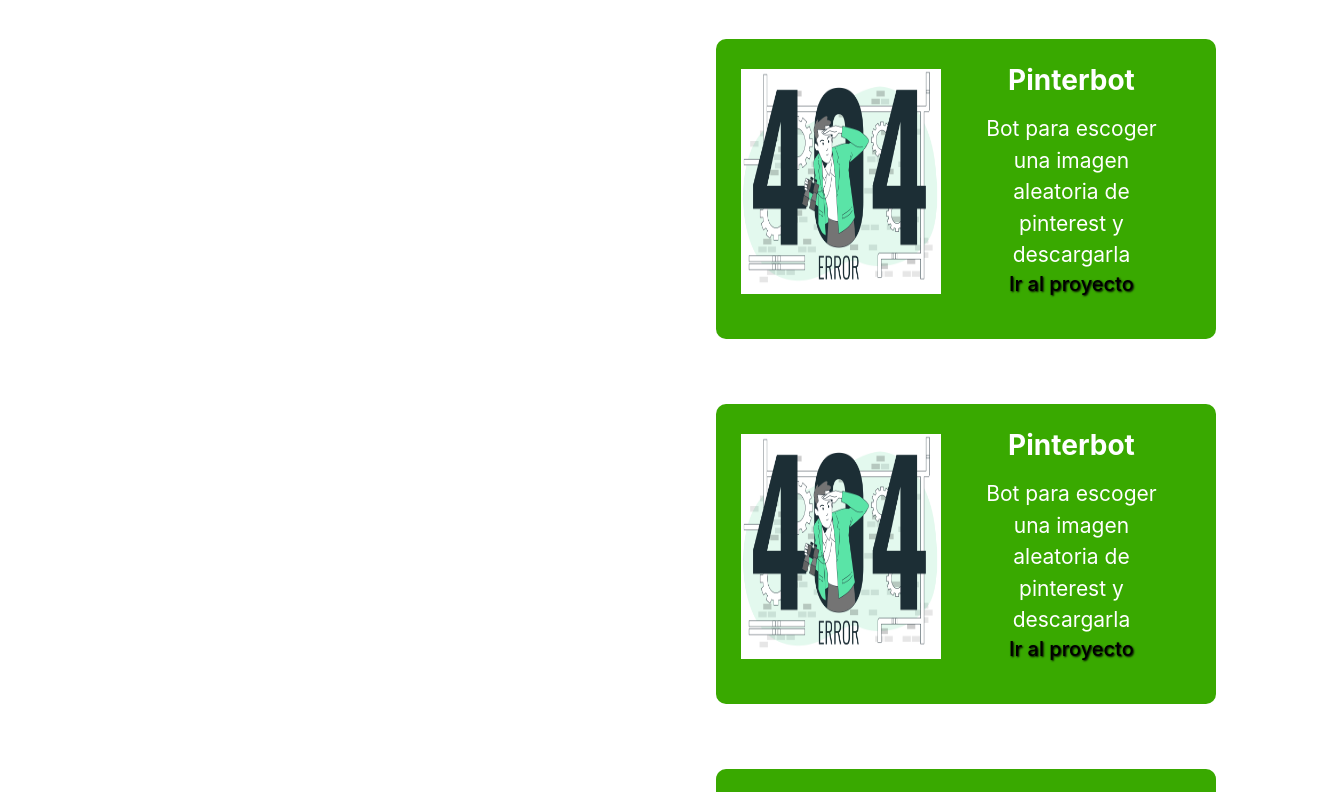
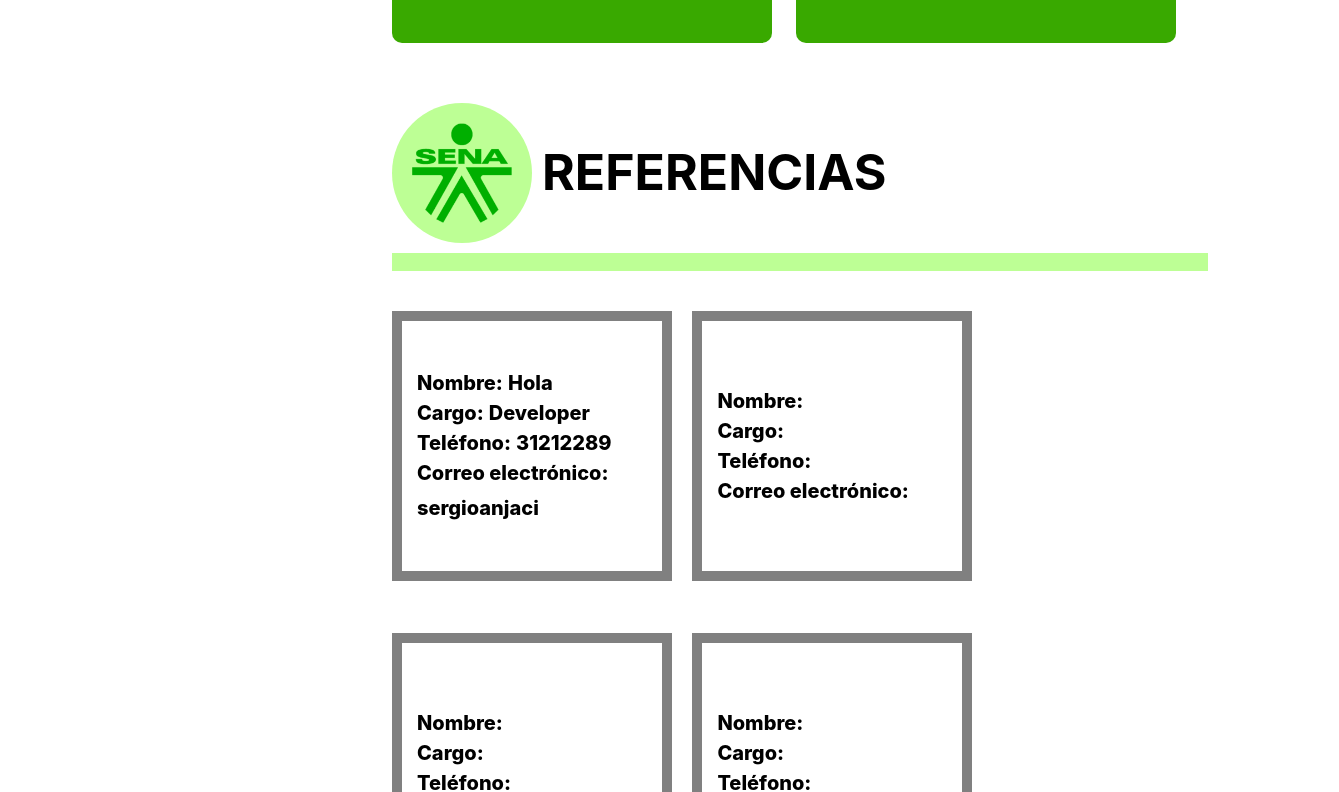
Before and after one commit to SergioChica/Portfolio-Sena, a React (Vite) app: page / in a window 1280 px wide. Shown: the part 1511-2303 px from the top of the page, 1339 px wide, since content can reach past the window. Built offline with nearby package versions, Linux system fonts and the light colour scheme.

Commit message:
Update Style

```diff
--- a/src/components/Pages/Home/Home.jsx
+++ b/src/components/Pages/Home/Home.jsx
@@ -50,13 +50,14 @@
         <References name='Hola' charge='Developer' phone='31212289' email='sergioanjaci' />
         <References name='' />
         <References name='' />
+        <References name='' />
         </div>
       </div>
       </section>
-      <section className='threeSection'>
+      <section className='fourSection'>
       <TitleCover title='EXPERIENCIA' />
-      <div className='containerThreeSection'>
-        <div className='TextThreeSection'>
+      <div className='containerFourSection'>
+        <div className='TextFourSection'>
         <Experience img={java} text='Bases' progress='50' />
         <Experience img={python} text='Bases' progress='50' />
         <Experience img={javascript} text='Intermedio' progress='70' />
--- a/src/components/Proyects/Proyects.css
+++ b/src/components/Proyects/Proyects.css
@@ -1,17 +1,17 @@
 .containerCard {
     background: rgb(57, 169, 0);
-    width: 500px;
-    height: 300px;
+    width: 380px;
+    height: 250px;
     display: flex;
-    gap: 30px;
+    gap: 20px;
     border-radius: 10px;
 }
 
 
 img.imgProyect {
     margin: 30px 0px 20px 25px;
-    width: 200px;
-    height: 75%;
+    width: 140px;
+    height: 70%;
 }
 
 .containerTextProyect {
@@ -25,17 +25,17 @@
 
 h2.titleProyect {
     height: 15%;
-    font-size: 28px;
+    font-size: 24px;
     margin: 0 0px 15px 0;
 }
 
 p.textPoryect {
-    height: 60%;
-    font-size: 21px;
+    height: 55%;
+    font-size: 16px;
     text-align: center;
 }
 
 a.linkProyect.active {
-    font-size: 20px;
+    font-size: 16px;
     color: black;
 }
--- a/src/components/References/References.css
+++ b/src/components/References/References.css
@@ -1,9 +1,9 @@
 .containerCardReferences {
     max-width: 350px;
-    width: 300px;
-    height: 280px;
+    width: 260px;
+    height: 250px;
     border: 10px solid gray;
-    font-size: 25px;
+    font-size: 20px;
     font-weight: 800;
     display: flex;
     flex-direction: column;
--- a/src/components/TitleCover/TitleCover.css
+++ b/src/components/TitleCover/TitleCover.css
@@ -15,28 +15,29 @@
   gap: 10px;
 }
 
-.containerTitleandLogo > h1{
-  font-size: 70px;
+.containerTitleandLogo > h1 {
+  font-size: 50px;
 }
 
 .containerImg {
   background: rgb(189, 255, 149);
   border-radius: 50%;
-  width: 180px;
-  height: 180px;
+  width: 140px;
+  height: 140px;
   display: flex;
   justify-content: center;
   align-items: center;
 }
 
+
 img {
-    height: 130px;
-    width: 130px;
+  height: 100px;
+  width: 100px;
 }
 
 .hrTitleCover {
   width: 85%;
-  height: 25px;
+  height: 18px;
   background: rgb(189, 255, 149);
   border: none;
 }
--- a/src/index.css
+++ b/src/index.css
@@ -64,7 +64,7 @@
 }
 
 header {
-  width: 35%;
+  width: 25%;
   height: 100vh;
   background-color: rgb(57, 169, 0);
   display: flex;
@@ -133,7 +133,7 @@
   width: 100%;
   display: flex;
   flex-direction: column;
-  padding: 0px 0 40px 666px;
+  padding: 0px 0 40px 25%;
   gap: 20px;
 }
 
@@ -188,18 +188,18 @@
 }
 
 p.textOne {
-  font-size: 30px;
+  font-size: 25px;
 }
 
 p.textSecond {
-  font-size: 32px;
+  font-size: 25px;
   font-weight: 700;
 }
 
 .textThreeAndTextFour {
   display: flex;
   gap: 5px;
-  font-size: 30px;
+  font-size: 25px;
 }
 
 p.textFour {
@@ -221,11 +221,10 @@
 }
 
 .TextSecondSection {
-  color: black;
+  color: #000;
   width: 85%;
   display: flex;
-  /* flex-direction: column; */
-  gap: 65px;
+  gap: 40px 3%;
   flex-wrap: wrap;
 }
 
@@ -235,7 +234,6 @@
 
 .containerThreeSection {
   display: flex;
-  /* justify-content: center; */
   flex-direction: column;
   align-items: center;
   margin: 40px 0 0 0;
@@ -247,8 +245,29 @@
   color: black;
   width: 85%;
   display: flex;
-  /* flex-direction: column; */
-  gap: 52px;
+  gap: 52px 2.5%;
+  flex-wrap: wrap;
+}
+
+section.fourSection {
+  width: 100%;
+}
+
+.containerFourSection {
+  display: flex;
+  /* justify-content: center; */
+  flex-direction: column;
+  align-items: center;
+  margin: 40px 0 0 0;
+  gap: 10px;
+  color: black;
+}
+
+.TextFourSection {
+  color: black;
+  width: 85%;
+  display: flex;
+  gap: 52px 11.3%;
   flex-wrap: wrap;
 }
 
```
